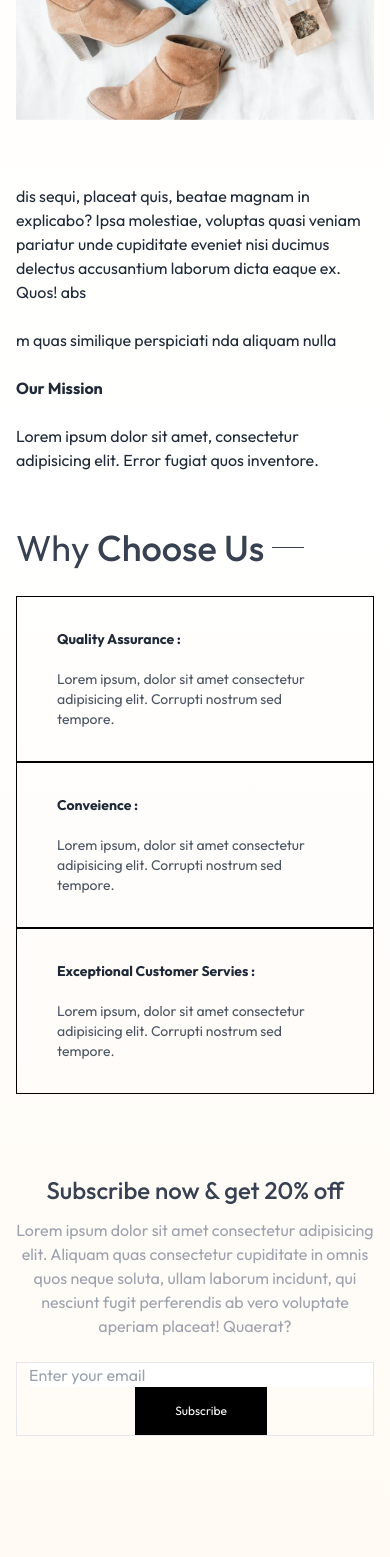
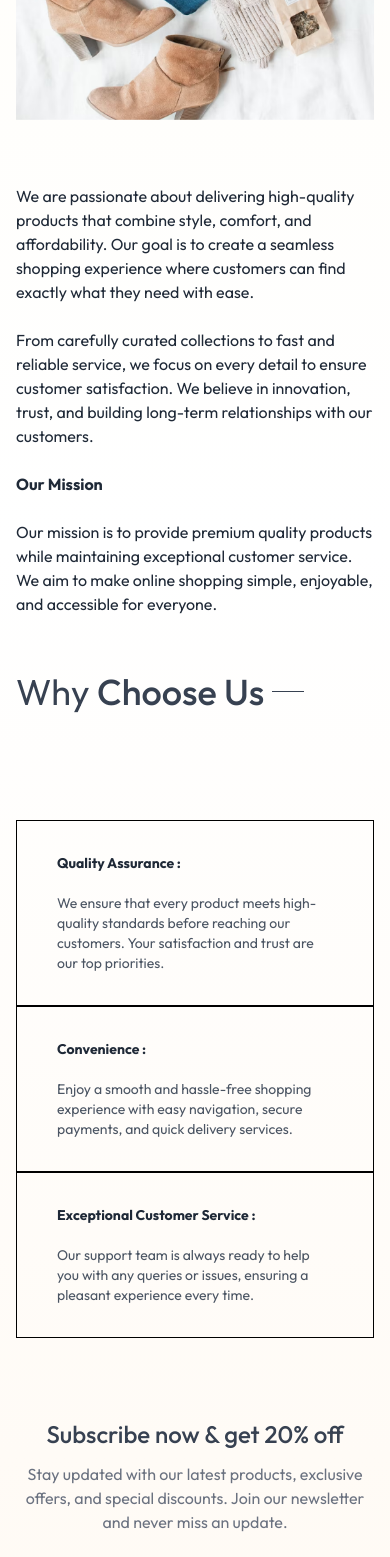
Before and after one commit to NikhilBhatt-dev/E-commerce, a React (Vite) app: page /about in a window 390 px wide. Shown: the part 432-1989 px from the top of the page. Built offline with nearby package versions, Linux system fonts and the light colour scheme.

Commit message:
Frontend Complete

```diff
--- a/src/components/NewsLatter.jsx
+++ b/src/components/NewsLatter.jsx
@@ -1,23 +1,41 @@
 import React from 'react'
-
 
 const NewsLatter = () => {
     const onSubmitHandler = (event) => {
         event.preventDefault();
     }
+
     return (
-    <div className='home-newsletter text-center '>
-        <p className='home-newsletter-title text-2xl font-medium text-gray-800 '>
+        <div className='home-newsletter text-center'>
+
+            <p className='home-newsletter-title text-2xl font-medium text-gray-800'>
                 Subscribe now & get 20% off
             </p>
-        <p className='home-newsletter-copy text-gray-400 mt-3'>
-            Lorem ipsum dolor sit amet consectetur adipisicing elit. Aliquam quas consectetur cupiditate in omnis quos neque soluta, ullam laborum incidunt, qui nesciunt fugit perferendis ab vero voluptate aperiam placeat! Quaerat?
 
+            <p className='home-newsletter-copy text-gray-500 mt-3'>
+                Stay updated with our latest products, exclusive offers, and special discounts.
+                Join our newsletter and never miss an update.
             </p>
-        <form onSubmit={onSubmitHandler} className='home-newsletter-form w-full sm:w-1/2 fles items-center gap-3 mx-auto my-6 border pl-3'>
-              <input className='home-newsletter-input w-full sm:flex-1 outline-none'  type='email'  placeholder="Enter your email" required />
-              <button type='submit' className='home-newsletter-button bg-black text-white text-xs px-10 py-4'>Subscribe</button>
+
+            <form
+                onSubmit={onSubmitHandler}
+                className='home-newsletter-form w-full sm:w-1/2 flex items-center gap-3 mx-auto my-6 border pl-3'
+            >
+                <input
+                    className='home-newsletter-input w-full sm:flex-1 outline-none'
+                    type='email'
+                    placeholder="Enter your email"
+                    required
+                />
+
+                <button
+                    type='submit'
+                    className='home-newsletter-button bg-black text-white text-xs px-10 py-4'
+                >
+                    Subscribe
+                </button>
             </form>
+
         </div>
     )
 }
--- a/src/pages/About.jsx
+++ b/src/pages/About.jsx
@@ -8,22 +8,30 @@ const About = () => {
 
     <div>
       <div className='text-2xl text-center pt-8 border-t'>
-
         <Title text1={'About '} text2={'Us'} />
       </div>
 
       <div className='my-10 flex flex-col md:flex-row gap-16'>
-      <img className='w-full md:max-w-[450px]' src={assets.about_img} alt="" />
-      <div className='flex flex-col gap-6 justify-center  md:w-2/4'>
+        <img className='w-full md:max-w-[450px]' src={assets.about_img} alt="About us" />
 
-      <p>dis sequi, placeat quis, beatae magnam in explicabo? Ipsa molestiae, voluptas quasi veniam pariatur unde cupiditate eveniet nisi ducimus delectus accusantium laborum dicta eaque ex. Quos!
-      abs
+        <div className='flex flex-col gap-6 justify-center md:w-2/4'>
+
+          <p>
+            We are passionate about delivering high-quality products that combine style, comfort, and affordability.
+            Our goal is to create a seamless shopping experience where customers can find exactly what they need with ease.
           </p>
-      <p>m quas similique perspiciati
-            nda aliquam nulla
+
+          <p>
+            From carefully curated collections to fast and reliable service, we focus on every detail to ensure customer satisfaction.
+            We believe in innovation, trust, and building long-term relationships with our customers.
           </p>
+
           <b className='text-gray-800'>Our Mission</b>
-      <p>Lorem ipsum dolor sit amet, consectetur adipisicing elit. Error fugiat quos inventore.</p>
+
+          <p>
+            Our mission is to provide premium quality products while maintaining exceptional customer service.
+            We aim to make online shopping simple, enjoyable, and accessible for everyone.
+          </p>
 
         </div>
       </div>
@@ -32,31 +40,36 @@ const About = () => {
         <Title text1={'Why '} text2={'Choose Us'} />
       </div>
 
-    <div className=' flex flex-col md:flex-row text-sm mv-20'>
-        <div className='border  border-black px-10 md:px-16 py-8 sm:py-20 flex flex-col gap-5'>
+      <div className='flex flex-col md:flex-row text-sm my-20'>
+
+        <div className='border border-black px-10 md:px-16 py-8 sm:py-20 flex flex-col gap-5'>
           <b>Quality Assurance :</b>
-          <p className='text-gray-600'>Lorem ipsum, dolor sit amet consectetur adipisicing elit. Corrupti nostrum sed tempore.</p>
+          <p className='text-gray-600'>
+            We ensure that every product meets high-quality standards before reaching our customers.
+            Your satisfaction and trust are our top priorities.
+          </p>
+        </div>
+
+        <div className='border border-black px-10 md:px-16 py-8 sm:py-20 flex flex-col gap-5'>
+          <b>Convenience :</b>
+          <p className='text-gray-600'>
+            Enjoy a smooth and hassle-free shopping experience with easy navigation, secure payments,
+            and quick delivery services.
+          </p>
+        </div>
+
+        <div className='border border-black px-10 md:px-16 py-8 sm:py-20 flex flex-col gap-5'>
+          <b>Exceptional Customer Service :</b>
+          <p className='text-gray-600'>
+            Our support team is always ready to help you with any queries or issues, ensuring a pleasant experience every time.
+          </p>
+        </div>
 
       </div>
 
-        <div className='border border-black px-10 md:px-16 py-8 sm:py-20 flex flex-col gap-5'>
-          <b>Conveience : </b>
-          <p className='text-gray-600'>Lorem ipsum, dolor sit amet consectetur adipisicing elit. Corrupti nostrum sed tempore.</p>
-
-        </div>
-
-
-        <div className='border border-black px-10 md:px-16 py-8 sm:py-20 flex flex-col gap-5'>
-          <b>Exceptional Customer Servies :</b>
-          <p className='text-gray-600'>Lorem ipsum, dolor sit amet consectetur adipisicing elit. Corrupti nostrum sed tempore.</p>
-
-        </div>
-
-    </div>
       <div className='mt-20'>
         <NewsLatter />
       </div>
-
 
     </div>
 
--- a/src/pages/Contact.jsx
+++ b/src/pages/Contact.jsx
@@ -1,8 +1,34 @@
 import React from 'react'
+import Title from '../components/Title'
+import { assets } from '../assets/assets'
+import NewsLatter from '../components/NewsLatter'
 
 const Contact = () => {
   return (
-    <div>Contact</div>
+    <div>
+      <div className='text-center text-2xl pt-10 border-t'>
+        <Title text1={'Contact '} text2={'Us'}></Title>
+      </div>
+      <div className='my-10 flex flex-col justify-center md:flex-row gap-10 mb-28'>
+        <img className="w-full md:max-w-[480px]" src={assets.contact_img} alt="contact"  />
+        <div className='flex flex-col justify-center items-star gap-6'>
+          <p className='font-semibold text-xl text-gray-600' >Our Store</p>
+          <p className='text-gray-500'>5478 Willms Station  <br /> San Francisco, CA 94107</p>
+          <p className='text-gray-500'> Tel : (+91) 123-456-7890 <br /> Email :admin@Nikverse.com</p>
+          <p className='font-semibold text-xl text-gray-600' >Carrers at Nikverse</p>
+          <p className='text-gray-500'>Learn more about working at Nikverse  </p>
+
+          <button className='border border-black px-8 py-4 text-sm hover:bg-black hover:text-white transition-all duration-500'>Explore Jobs</button>
+        </div>
+
+
+      </div>
+
+
+      <NewsLatter />
+
+
+    </div>
   )
 }
 
```
Lines whose indentation alone changed are shown as unchanged.
